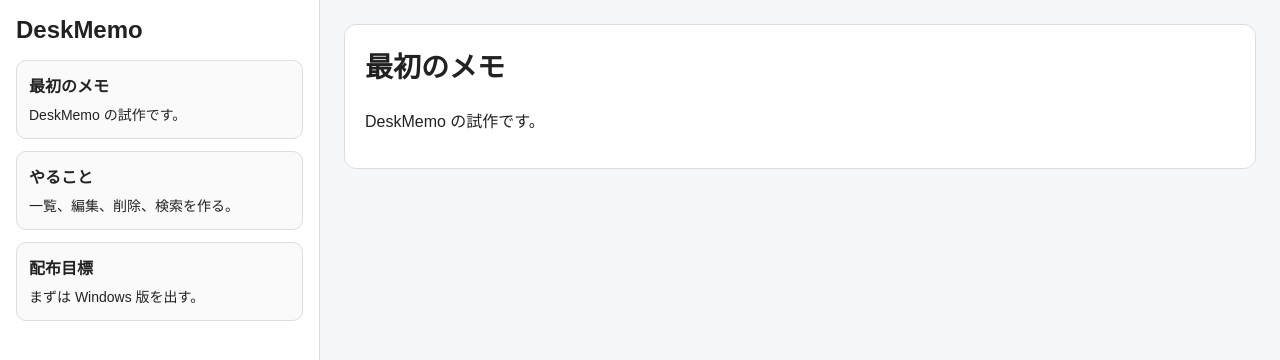
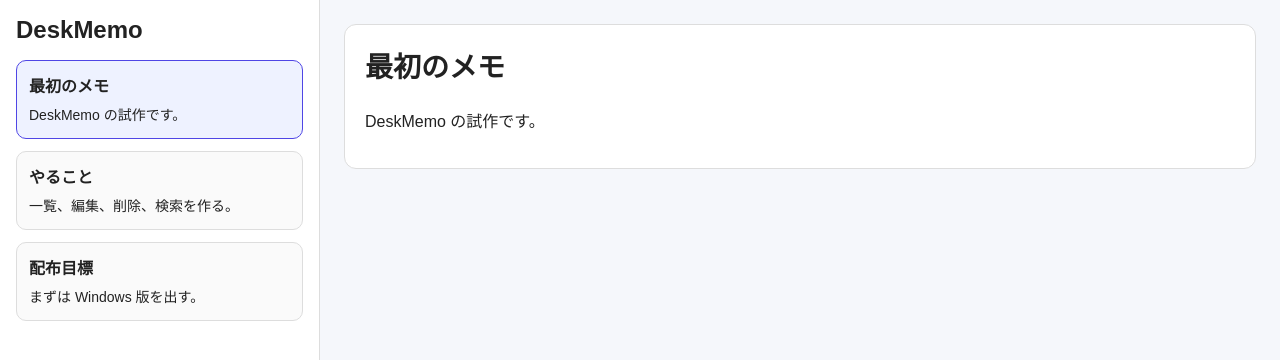
Before and after one commit to taba29/deskmemo, a React (Vite) app: page / in a window 1280 px wide. Shown: the top 360 px of the page. Built offline with nearby package versions, Linux system fonts and the light colour scheme.

Commit message:
git commit -m "feat: show selected memo on the right"

```diff
--- a/src/App.tsx
+++ b/src/App.tsx
@@ -1,7 +1,11 @@
+import { useState } from "react"
 import { sampleMemos } from "./data/sampleMemos"
 
 function App() {
-  const firstMemo = sampleMemos[0]
+  const [selectedMemoId, setSelectedMemoId] = useState(sampleMemos[0].id)
+
+  const selectedMemo =
+    sampleMemos.find((memo) => memo.id === selectedMemoId) ?? sampleMemos[0]
 
   return (
     <div className="app">
@@ -10,7 +14,11 @@
 
         <ul className="memo-list">
           {sampleMemos.map((memo) => (
-            <li key={memo.id} className="memo-item">
+            <li
+              key={memo.id}
+              className={`memo-item ${memo.id === selectedMemoId ? "active" : ""}`}
+              onClick={() => setSelectedMemoId(memo.id)}
+            >
               <h2>{memo.title}</h2>
               <p>{memo.content}</p>
             </li>
@@ -20,8 +28,8 @@
 
       <main className="content">
         <div className="preview-box">
-          <h2 className="preview-title">{firstMemo.title}</h2>
-          <p>{firstMemo.content}</p>
+          <h2 className="preview-title">{selectedMemo.title}</h2>
+          <p>{selectedMemo.content}</p>
         </div>
       </main>
     </div>
--- a/src/styles.css
+++ b/src/styles.css
@@ -75,3 +75,14 @@
   border-radius: 12px;
   padding: 20px;
 }
+
+
+.memo-item {
+  cursor: pointer;
+  transition: 0.2s;
+}
+
+.memo-item.active {
+  border-color: #4f46e5;
+  background: #eef2ff;
+}
```
